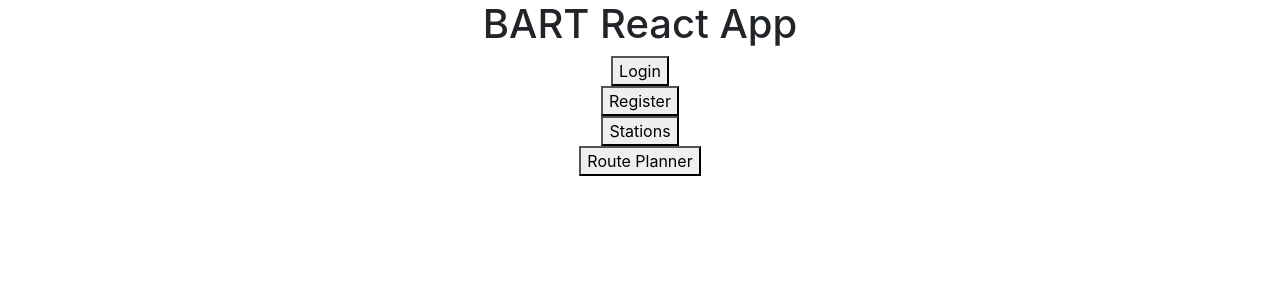
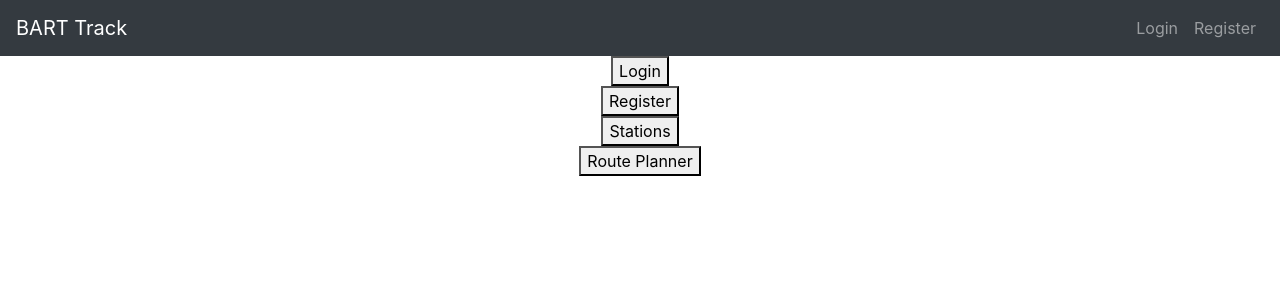
Before and after one commit to scottymccormick/react-bart-client, a React (Create React App) app: page / in a window 1280 px wide. Shown: the top 300 px of the page. Built offline with nearby package versions, Linux system fonts and the light colour scheme.

Commit message:
Set up Navbar

```diff
--- a/src/App.js
+++ b/src/App.js
@@ -6,7 +6,14 @@
 import Stations from './components/Stations';
 import RoutePlanner from './components/RoutePlanner';
 import Favorites from './components/Favorites';
-import { Button } from 'reactstrap';
+import {
+  Collapse,
+  Navbar,
+  NavbarToggler,
+  NavbarBrand,
+  Nav,
+  NavItem,
+  NavLink } from 'reactstrap';
 
 class App extends Component {
   constructor() {
@@ -170,7 +177,20 @@
   render() {
     return (
       <div className="App">
-        <h1>BART React App</h1>
+      <Navbar color="dark" dark expand="md">
+          <NavbarBrand href="/">BART Track</NavbarBrand>
+          <NavbarToggler onClick={this.toggle} />
+          <Collapse isOpen={this.state.isOpen} navbar>
+            <Nav className="ml-auto" navbar>
+              <NavItem>
+                <NavLink onClick={this.toggleLoginModal}>Login</NavLink>
+              </NavItem>
+              <NavItem>
+                <NavLink onClick={this.toggleRegistrationModal}>Register</NavLink>
+              </NavItem>
+            </Nav>
+          </Collapse>
+        </Navbar>
         {!this.state.showLogin && !this.state.logged ?
           <div>
             <button onClick={this.toggleLoginModal}>Login</button>
```
